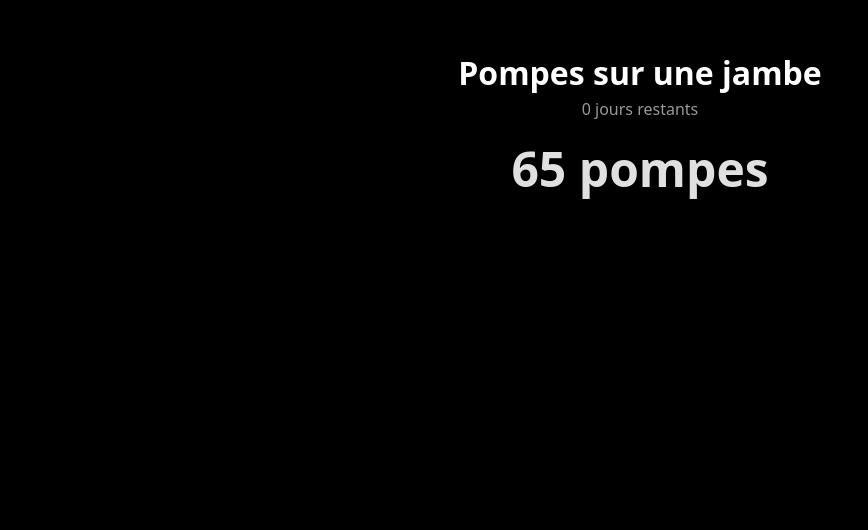
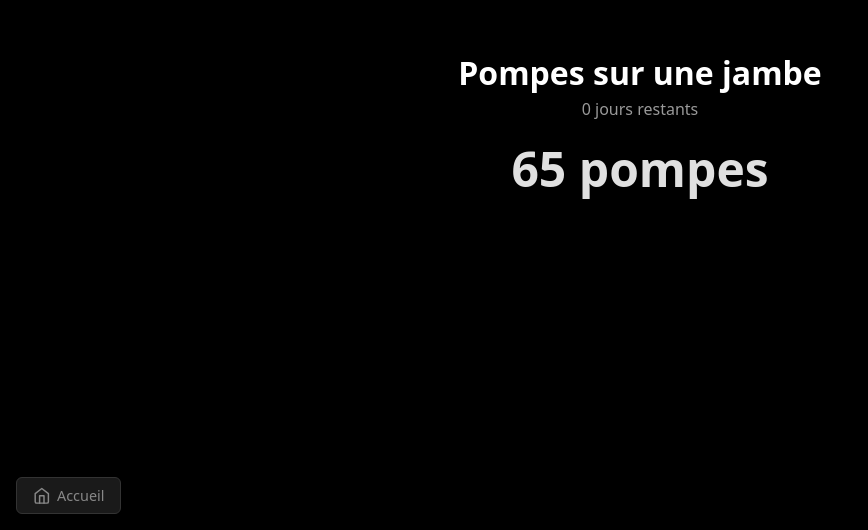
Before and after one commit to ThermonuclearXorGate/ThermonuclearXorGate.github.io, a plain HTML site: page pompes.html in a window 1280 px wide. Shown: the part 270-800 px from the top of the page, without its empty margins (0-868 px from the left). Drawn offline with Linux system fonts and the light colour scheme.

Commit message:
Add files via upload

```diff
--- a/formulaire.css
+++ b/formulaire.css
@@ -358,6 +358,14 @@ html, body {
   border: 1px solid #333;
   border-radius: 6px;
   z-index: 10;
+  display: inline-flex;
+  align-items: center;
+  gap: 0.4rem;
+}
+.btn-accueil svg {
+  width: 1.1rem;
+  height: 1.1rem;
+  flex-shrink: 0;
 }
 .btn-accueil:hover {
   color: #e0e0e0;
--- a/pompes.css
+++ b/pompes.css
@@ -165,6 +165,14 @@ html, body {
   border: 1px solid #333;
   border-radius: 6px;
   z-index: 10;
+  display: inline-flex;
+  align-items: center;
+  gap: 0.4rem;
+}
+.btn-accueil svg {
+  width: 1.1rem;
+  height: 1.1rem;
+  flex-shrink: 0;
 }
 .btn-accueil:hover {
   color: #e0e0e0;
--- a/pompes.html
+++ b/pompes.html
@@ -135,9 +135,39 @@
     .admin-boutons button.primary:hover {
       background: #16a34a;
     }
+    .btn-accueil {
+      position: fixed;
+      bottom: 1rem;
+      left: 1rem;
+      padding: 0.5rem 1rem;
+      font-size: 0.9rem;
+      color: #888;
+      text-decoration: none;
+      background: #1a1a1a;
+      border: 1px solid #333;
+      border-radius: 6px;
+      z-index: 10;
+      display: inline-flex;
+      align-items: center;
+      gap: 0.4rem;
+    }
+    .btn-accueil svg {
+      width: 1.1rem;
+      height: 1.1rem;
+      flex-shrink: 0;
+    }
+    .btn-accueil:hover {
+      color: #e0e0e0;
+      background: #252525;
+      border-color: #555;
+    }
   </style>
 </head>
 <body>
+  <a href="index.html" class="btn-accueil" aria-label="Accueil">
+    <svg xmlns="http://www.w3.org/2000/svg" viewBox="0 0 24 24" fill="none" stroke="currentColor" stroke-width="2" stroke-linecap="round" stroke-linejoin="round"><path d="M3 9l9-7 9 7v11a2 2 0 0 1-2 2H5a2 2 0 0 1-2-2z"/><polyline points="9 22 9 12 15 12 15 22"/></svg>
+    <span>Accueil</span>
+  </a>
   <div class="admin-overlay" id="admin-overlay">
     <div class="admin-modal">
       <h3>Test — Modifier les valeurs</h3>
```
Also changed, not shown: formulaire.html (+2 -2 lines), formulaire.js (+14 -14 lines), index.html (+24 -4 lines).
